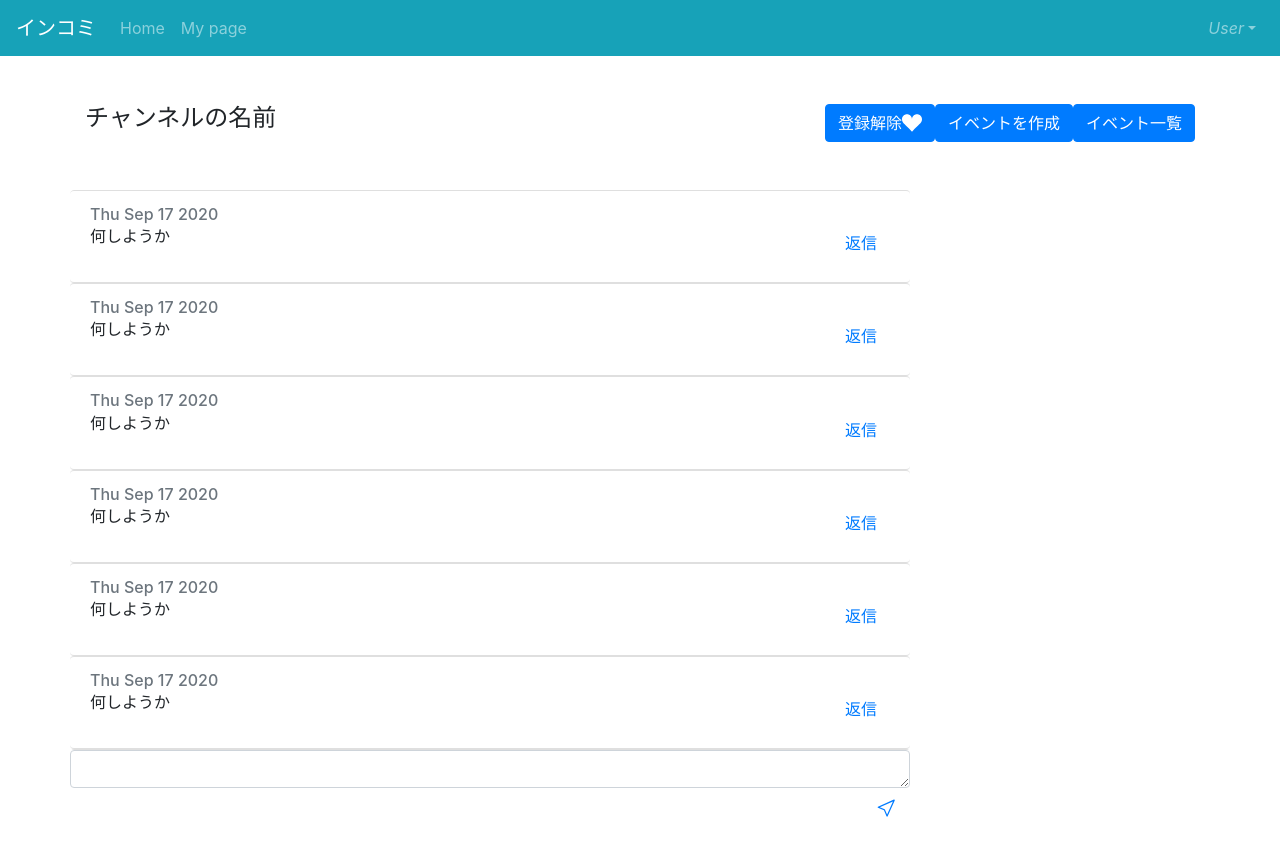
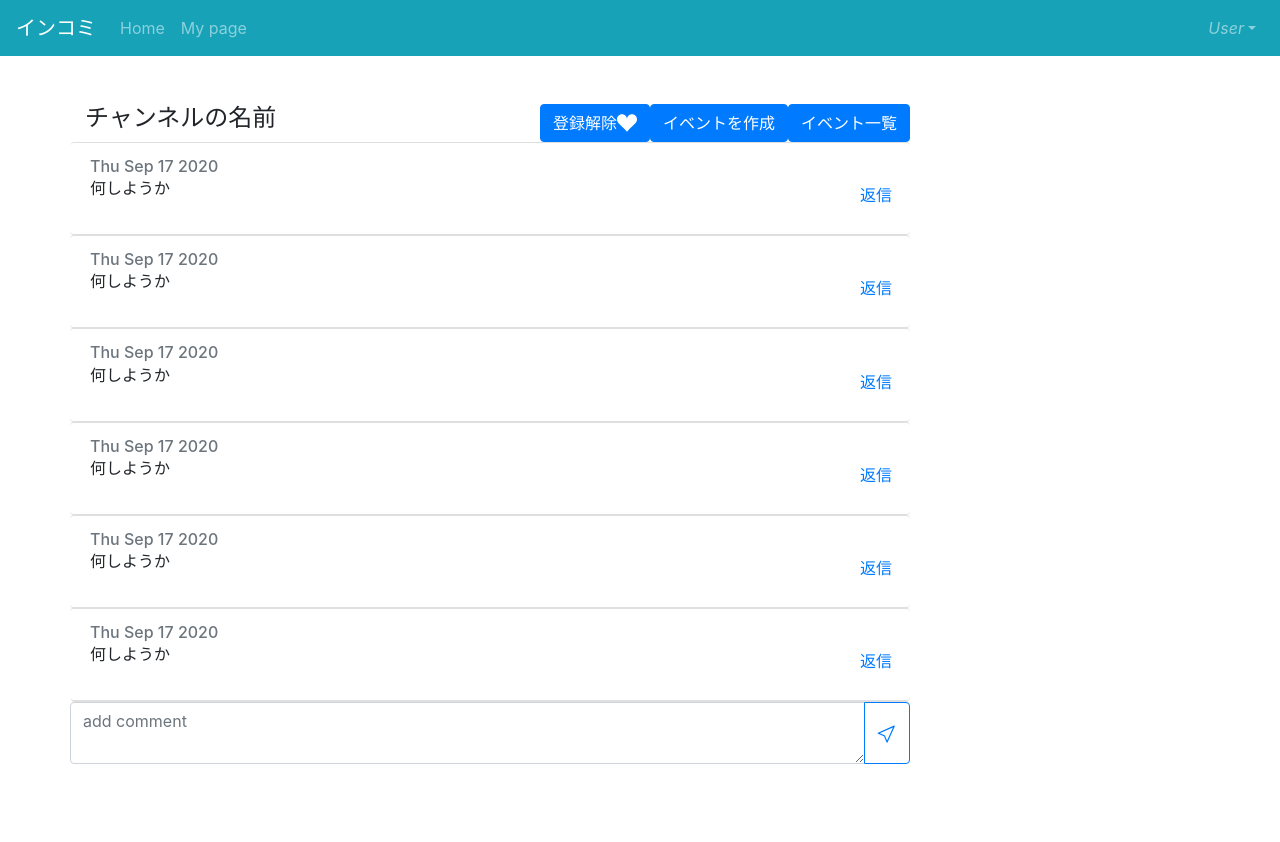
Before and after one commit to hosodr/incomi, a Nuxt app in the folder nuxt/src/app/: page /channel_list/1 in a window 1280 px wide. After the commit the page ends 800 px from the top, so only its background shows below. Built offline with nearby package versions, Linux system fonts and the light colour scheme.

Commit message:
コメント入力欄を修正

```diff
--- a/nuxt/src/app/components/Message.vue
+++ b/nuxt/src/app/components/Message.vue
@@ -5,12 +5,12 @@
         {{ message.timestamp }}
       </h6>
       <div class="row">
-        <div class="col">
+        <div class="col-10 pr-0">
           <p class="card-text">
             {{ message.msg }}
           </p>
         </div>
-        <div class="col">
+        <div class="col-2 px-0">
           <button
             v-if="parentThId === null"
             type="button"
--- a/nuxt/src/app/pages/channel_list/_id.vue
+++ b/nuxt/src/app/pages/channel_list/_id.vue
@@ -1,6 +1,8 @@
 <template>
   <div class="container">
-    <div class="row my-5">
+    <div class="row mt-5">
+      <div class="col-9">
+        <div class="row">
           <h4 class="col-auto mr-auto">{{ thread.name }}</h4>
           <div class="col-auto">
             <button
@@ -27,9 +29,8 @@
             >
           </div>
         </div>
-
         <div class="row">
-      <ul class="col-9 list-group height-fixed scroll">
+          <ul class="col list-group height-fixed scroll">
             <template v-for="(message, key) in messages">
               <Message
                 :key="key"
@@ -39,9 +40,31 @@
               />
             </template>
           </ul>
-
-      <ul v-if="isThread" class="col-3 list-group height-fixed scroll">
-        <h4>{{ childThread.name }}</h4>
+        </div>
+        <div class="row">
+          <ul class="col list-group">
+            <form class="form-group">
+              <div class="input-group mb-3">
+                <textarea
+                  class="form-control"
+                  placeholder="add comment"
+                ></textarea>
+                <div class="input-group-append">
+                  <button class="btn btn-outline-primary" type="button">
+                    <b-icon-cursor />
+                  </button>
+                </div>
+              </div>
+            </form>
+          </ul>
+        </div>
+      </div>
+      <div v-if="isThread" class="col">
+        <div class="row">
+          <h5>{{ childThread.name }}</h5>
+        </div>
+        <div class="row">
+          <ul v-if="isThread" class="col list-group height-fixed scroll">
             <template v-for="(message, key) in childMessages">
               <Message
                 :key="key"
@@ -52,33 +75,22 @@
             </template>
           </ul>
         </div>
-
         <div class="row">
-      <ul class="col-9 list-group">
           <form class="form-group">
-          <textarea class="form-control float-left" rows="1" />
-          <button
-            type="button"
-            class="btn text-primary float-right align-items-end"
-          >
+            <div class="input-group mb-3">
+              <textarea
+                class="form-control"
+                placeholder="add comment"
+              ></textarea>
+              <div class="input-group-append">
+                <button class="btn btn-outline-primary" type="button">
                   <b-icon-cursor />
                 </button>
+              </div>
+            </div>
           </form>
-      </ul>
-
-      <ul v-if="isThread" class="col-3 list-group">
-        <form>
-          <div class="form-group">
-            <textarea class="form-control float-left" rows="1"></textarea>
         </div>
-          <button
-            type="button"
-            class="btn text-primary float-right align-items-end"
-          >
-            <b-icon-cursor />
-          </button>
-        </form>
-      </ul>
+      </div>
     </div>
   </div>
 </template>
```
Lines whose indentation alone changed are shown as unchanged.
